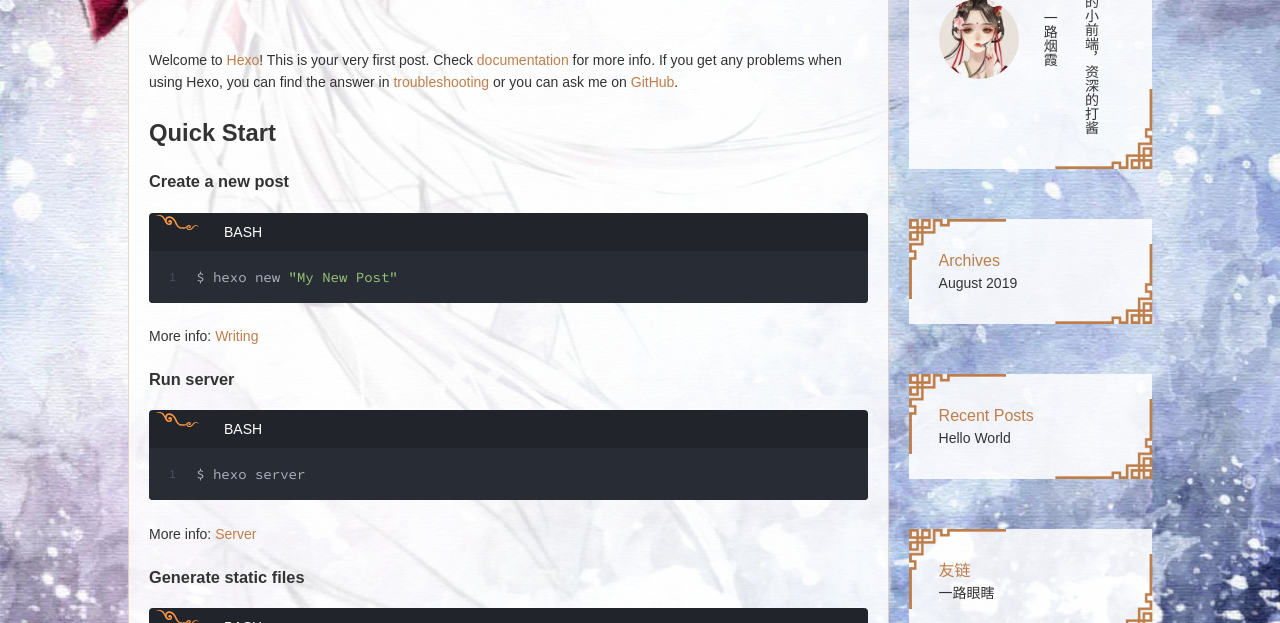
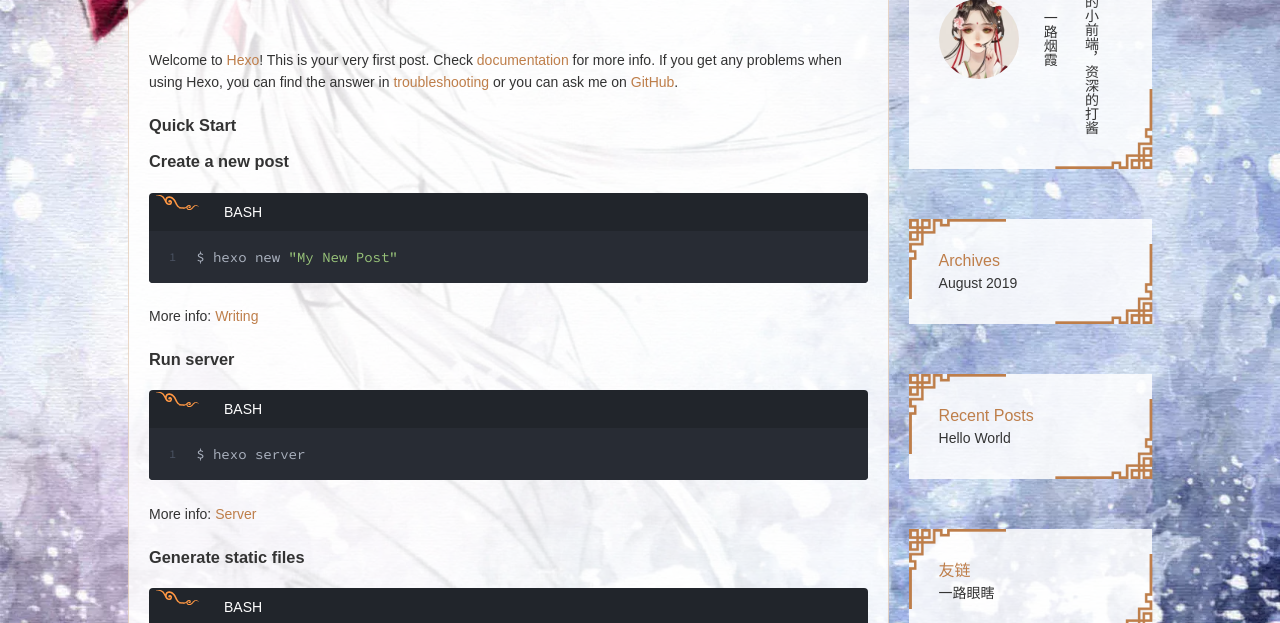
Before and after one commit to xsfs/xsfs.github.io, a plain HTML site: page index.html in a window 1280 px wide. Shown: the part 171-794 px from the top of the page. Drawn offline with nearby package versions, Linux system fonts and the light colour scheme; some packages are replaced by stand-ins of ours; a script that the page names is missing.

Commit message:
Site updated: 2019-08-19 14:42:46

```diff
--- a/index.html
+++ b/index.html
@@ -89,7 +89,7 @@
     <div class="article-content article-content-cloud" itemprop="articleBody">
 
         <p>Welcome to <a href="https://hexo.io/" target="_blank" rel="noopener">Hexo</a>! This is your very first post. Check <a href="https://hexo.io/docs/" target="_blank" rel="noopener">documentation</a> for more info. If you get any problems when using Hexo, you can find the answer in <a href="https://hexo.io/docs/troubleshooting.html" target="_blank" rel="noopener">troubleshooting</a> or you can ask me on <a href="https://github.com/hexojs/hexo/issues" target="_blank" rel="noopener">GitHub</a>.</p>
-<h1 id="Quick-Start"><a href="#Quick-Start" class="headerlink" title="Quick Start"></a>Quick Start</h1><h3 id="Create-a-new-post"><a href="#Create-a-new-post" class="headerlink" title="Create a new post"></a>Create a new post</h3><div class="highlight-box"autocomplete="off" autocorrect="off" autocapitalize="off" spellcheck="false" contenteditable="true"data-rel="BASH"><figure class="iseeu highlight /bash"><table><tr><td class="gutter"><pre><span class="line">1</span><br></pre></td><td class="code"><pre><span class="line">$ hexo new <span class="string">"My New Post"</span></span><br></pre></td></tr></table></figure></div>
+<h3 id="Quick-Start"><a href="#Quick-Start" class="headerlink" title="Quick Start"></a>Quick Start</h3><h3 id="Create-a-new-post"><a href="#Create-a-new-post" class="headerlink" title="Create a new post"></a>Create a new post</h3><div class="highlight-box"autocomplete="off" autocorrect="off" autocapitalize="off" spellcheck="false" contenteditable="true"data-rel="BASH"><figure class="iseeu highlight /bash"><table><tr><td class="gutter"><pre><span class="line">1</span><br></pre></td><td class="code"><pre><span class="line">$ hexo new <span class="string">"My New Post"</span></span><br></pre></td></tr></table></figure></div>
 
 <p>More info: <a href="https://hexo.io/docs/writing.html" target="_blank" rel="noopener">Writing</a></p>
 <h3 id="Run-server"><a href="#Run-server" class="headerlink" title="Run server"></a>Run server</h3><div class="highlight-box"autocomplete="off" autocorrect="off" autocapitalize="off" spellcheck="false" contenteditable="true"data-rel="BASH"><figure class="iseeu highlight /bash"><table><tr><td class="gutter"><pre><span class="line">1</span><br></pre></td><td class="code"><pre><span class="line">$ hexo server</span><br></pre></td></tr></table></figure></div>
```
Also changed, not shown: 2019/08/16/hello-world/index.html (+2 -2 lines), css/fonts/FontAwesome.otf (deleted), css/fonts/fontawesome-webfont.ttf (deleted), css/fonts/fontawesome-webfont.woff (deleted), css/images/banner.jpg (deleted), 2 other files.
